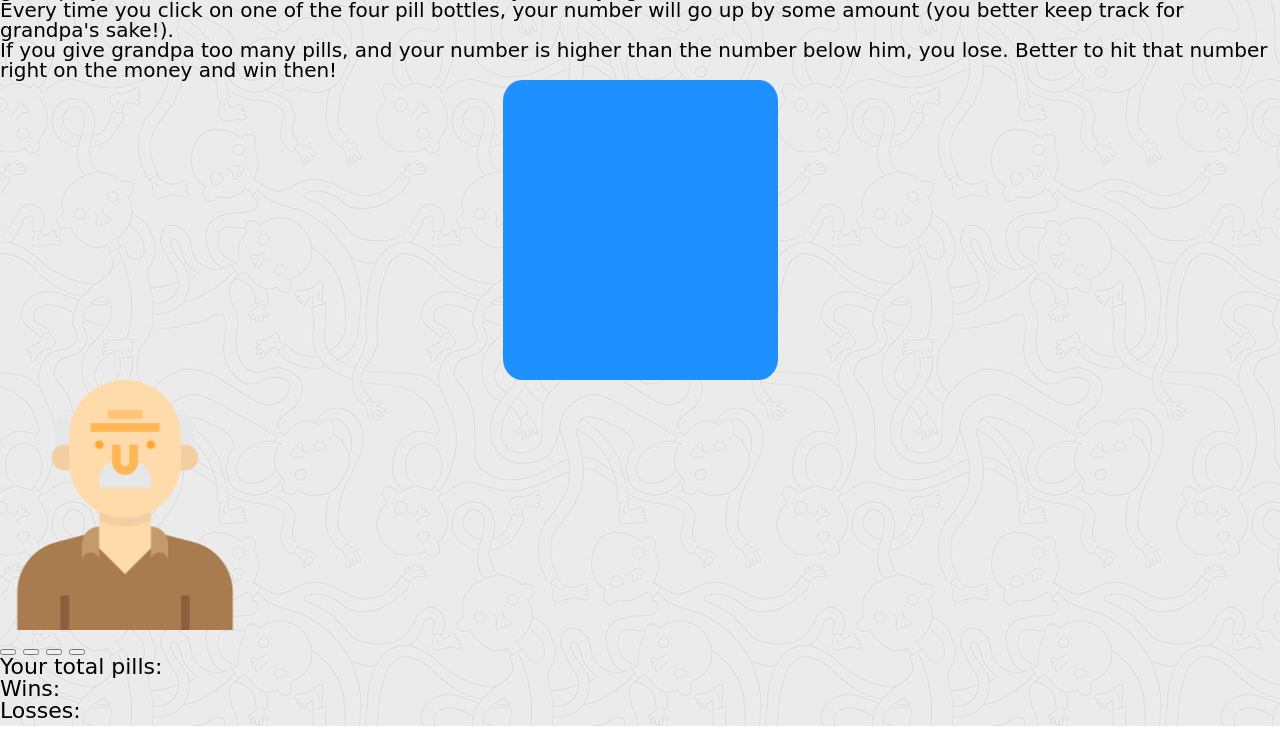
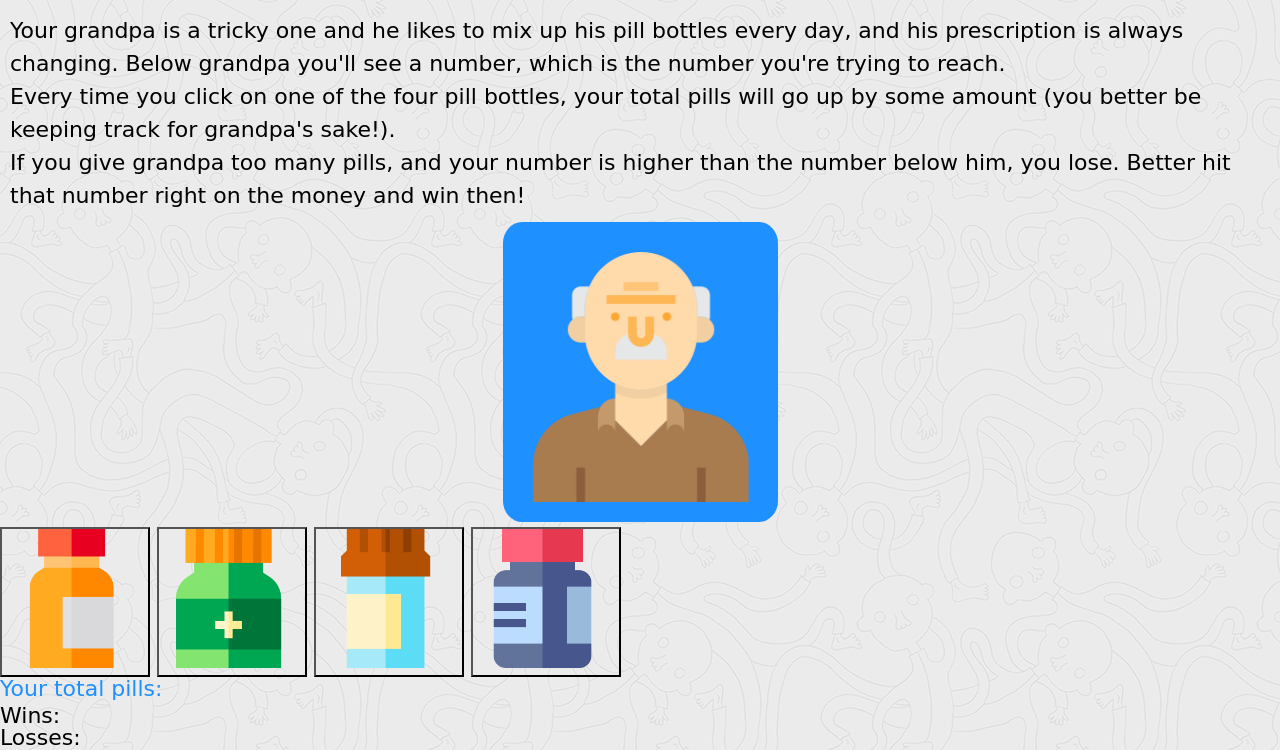
Before and after one commit to ThorNolan/unit-4-game, a plain HTML site: page index.html in a window 1280 px wide. Shown: the part 74-824 px from the top of the page. Before the commit the page ends 800 px from the top, so only its background shows below. Drawn offline with nearby package versions, Linux system fonts and the light colour scheme; a web font is replaced by a local one.

Commit message:
added most of my css styling and started working on gameplay functions

```diff
--- a/assets/css/style.css
+++ b/assets/css/style.css
@@ -12,8 +12,20 @@ body {
     background-image: url(../images/ignasi_pattern_s/ignasi_pattern_s.png);
 }
 
+.header {
+    margin:auto;
+}
+
+h1 {
+    font-size: 38px;
+    font-family: 'Luckiest Guy', cursive;
+    margin: auto;
+    text-align: center;
+    padding: 20px;
+}
+
 #pillbox {
-    position: static;
+    position: relative;
     margin: auto;
     background-color: dodgerblue;
     width: 275px;
@@ -22,21 +34,56 @@ body {
     z-index: 2;
 }
 
-.header {
-    margin:auto;
-}
-
-h1 {
-    font-size: 34px;
-}
-
 #grandpa {
+    position: absolute;
     width: 250px;
-    margin: auto;
     height: auto;
-    z-index: 0;
+    top: 10%;
+    left: 5%;
+    right: 5%;
+    bottom: 5%;
+    z-index: 3;
 }
 
 .instructions {
-    font-size: 20px;
+    font-size: 22px;
+    line-height: 1.5;
+    padding: 10px;
 }
+
+.buttons {
+    padding-top: 5px;
+    padding-bottom: 5px;
+    color: dodgerblue;
+    border-radius: 5%;
+    border-color: dodgerblue;
+    margin: auto;
+}
+
+#orangeBottle {
+    background: url(../images/orange-bottle.png) no-repeat;
+    background-size: 95%;
+    width: 150px;
+    height: 150px;
+}
+
+#greenBottle {
+    background: url(../images/green-bottle.png) no-repeat;
+    background-size: 95%;
+    width: 150px;
+    height: 150px;
+}
+
+#blueBottle {
+    background: url(../images/blue-bottle.png) no-repeat;
+    background-size: 95%;
+    width: 150px;
+    height: 150px;
+}
+
+#purpleBottle {
+    background: url(../images/purple-bottle.png) no-repeat;
+    background-size: 95%;
+    width: 150px;
+    height: 150px;
+}
--- a/index.html
+++ b/index.html
@@ -23,19 +23,20 @@
         <h1>Help Grandpa Take His Pills!</h1>
 
         <div class="instructions">
-            <p>Your grandpa is a tricky one and he likes to mix up his pill bottles every day, AND his perscription is <i>always</i> changing. Below grandpa you'll see a number, which is the number you're trying to reach.</p>
+            <p>Your grandpa is a tricky one and he likes to mix up his pill bottles every day, and his prescription is <i>always</i> changing. Below grandpa you'll see a number, which is the number you're trying to reach.</p>
 
-            <p>Every time you click on one of the four pill bottles, your number will go up by some amount (you better keep track for grandpa's sake!).</p>
+            <p>Every time you click on one of the four pill bottles, your total pills will go up by some amount (you better be keeping track for grandpa's sake!).</p>
 
-            <p>If you give grandpa too many pills, and your number is higher than the number below him, you lose. Better to hit that number right on the money and win then!</p>
+            <p>If you give grandpa too many pills, and your number is higher than the number below him, you lose. Better hit that number right on the money and win then!</p>
         </div>
 
     </section>
 
-    <section>
+    <section class="main">
 
-        <figure id="pillbox"></figure>
-        <img id="grandpa" src="assets/images/grandpa-soft.png" alt= "Grandpa!">
+        <figure id="pillbox">
+            <img id="grandpa" src="assets/images/grandpa-soft.png" alt= "Grandpa!">
+        </figure>
 
         <p id="randomNumber"></p>
 
```
